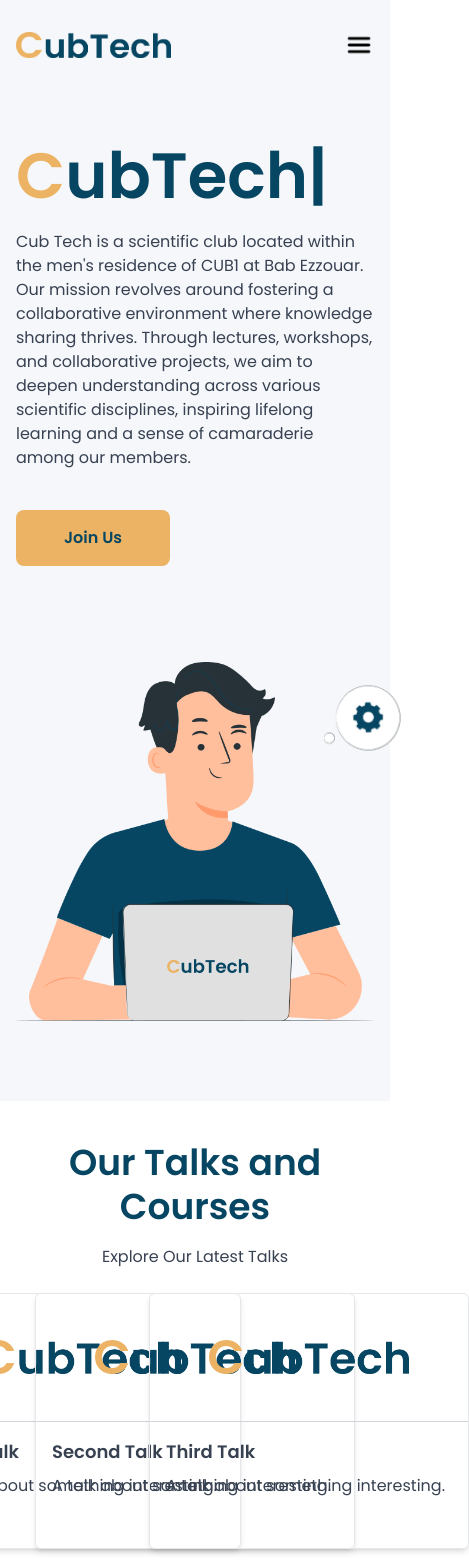
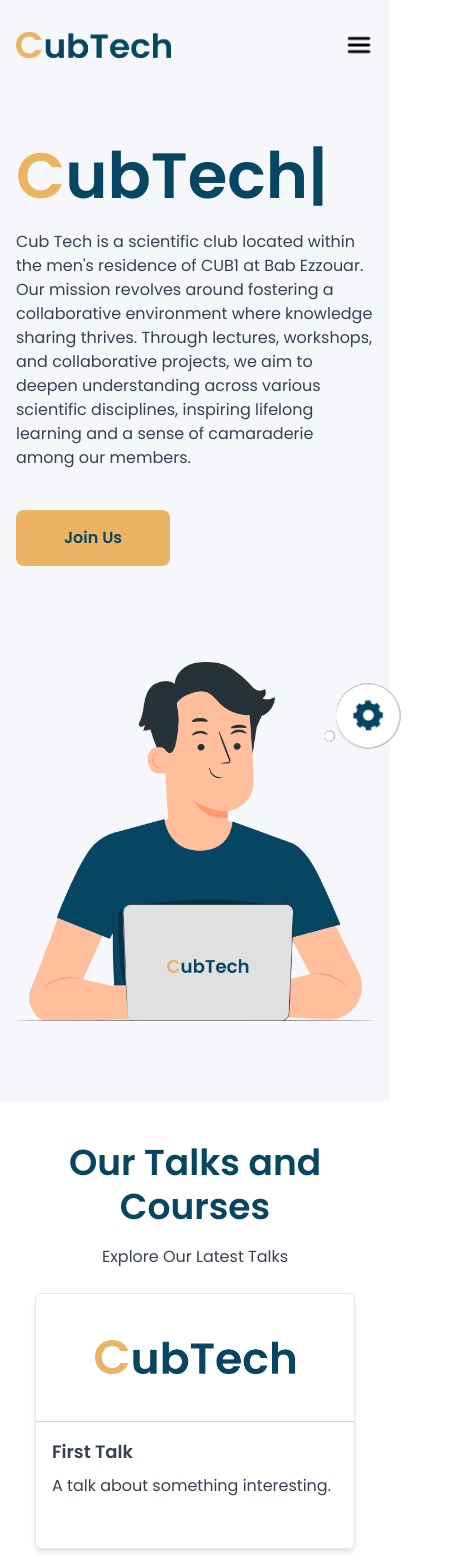
Before and after one commit to hareth-labadi/CubTech-Landing-Page, a Next.js app: page / in a window 390 px wide. Shown: the top 1564 px of the page, 469 px wide, since content can reach past the window. Built offline with nearby package versions, Linux system fonts and the light colour scheme.

Commit message:
first commit

```diff
--- a/components/Events.jsx
+++ b/components/Events.jsx
@@ -9,7 +9,7 @@ const Events = () => {
       <p className="mb-10">
       Explore Our Latest Events
       </p>
-      <div className="grid grid-cols-3 sm:grid-cols-1 md:grid-cols-2 lg:grid-cols-3 gap-4 mx-20 justify-items-center">
+      <div className="grid grid-cols-3 xs:grid-cols-1 md:grid-cols-2 lg:grid-cols-3 gap-4 mx-20 justify-items-center">
         {events.map((event, index) => (
           <EventCard key={event.title} {...event} />
         ))}
--- a/components/Talks.jsx
+++ b/components/Talks.jsx
@@ -9,7 +9,7 @@ const Talks = () => {
       <p className="mb-6 text-gray-700">
         Explore Our Latest Talks
       </p>
-      <div className="grid grid-cols-3 text-gray-700 sm:grid-cols-1 md:grid-cols-2 lg:grid-cols-3 gap-4 px-8 justify-items-center">
+      <div className="grid grid-cols-3 text-gray-700 xs:grid-cols-1 md:grid-cols-2 lg:grid-cols-3 gap-4 px-8 justify-items-center">
         {talks.map((talk, index) => (
           <TalkCard key={talk.title} {...talk} />
         ))}
```
